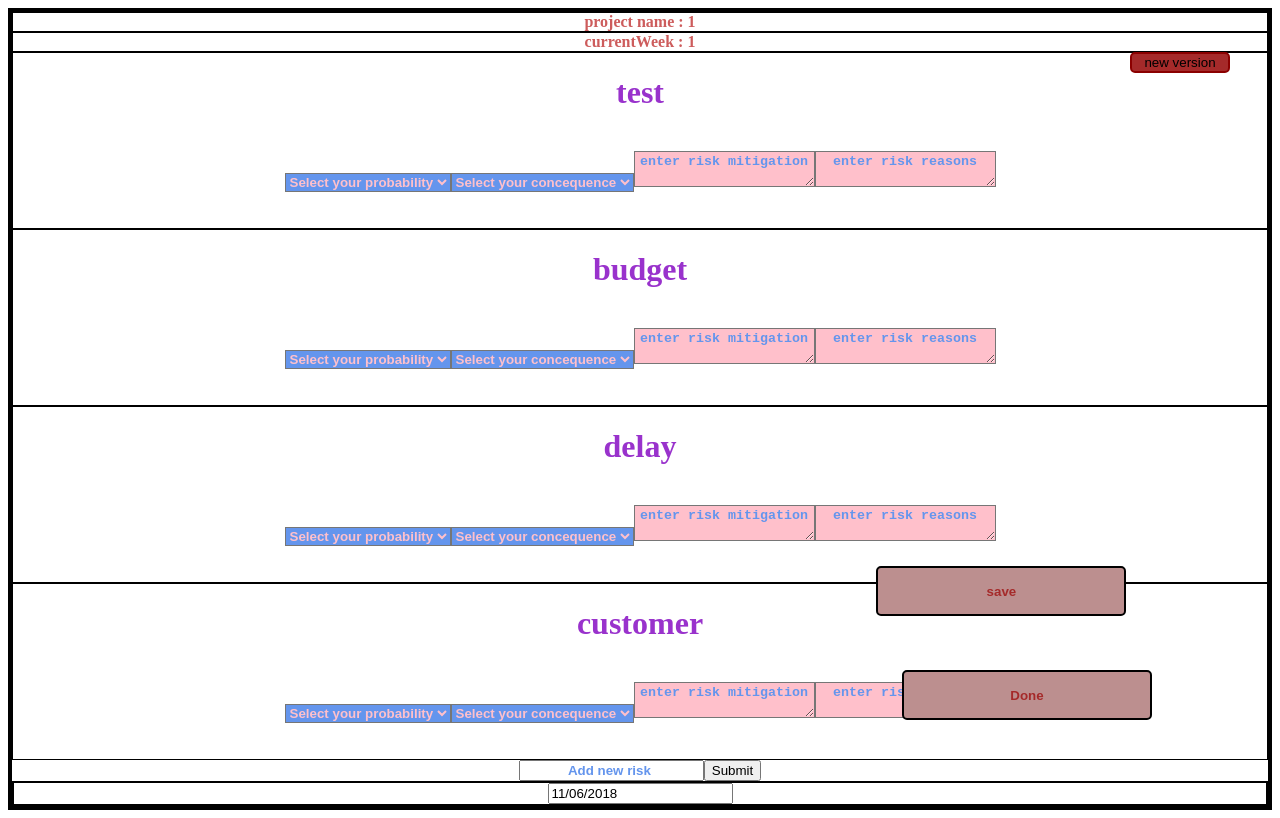
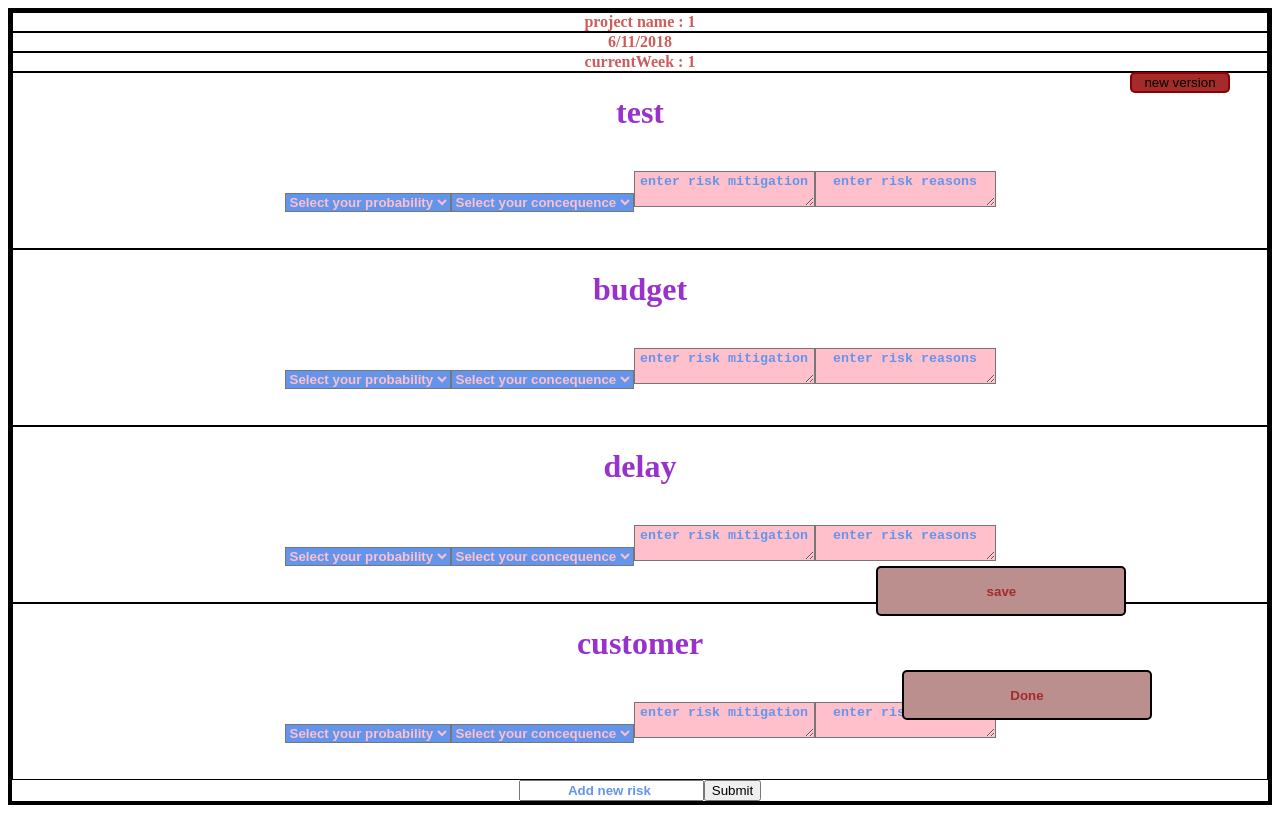
Before and after one commit to GamlielChemla/FinalRisk, a React (Create React App) app: page /Project/1 in a window 1280 px wide. Built offline with nearby package versions, Linux system fonts and the light colour scheme; no server answers.

Commit message:
before merging otherone

```diff
--- a/src/contener/Project/Project.js
+++ b/src/contener/Project/Project.js
@@ -18,7 +18,6 @@ import NewRisk from "../../components/NewRisk/NewRisk";
 
 import {Funcs} from "./AllFuncs"
 
-import DatePicker from "react-datepicker";
 
 
 
@@ -61,13 +60,13 @@ class Project extends Funcs {
     totalRisk: 0,
     week: 1,
     lastWeek:1,
-    startDate: new Date(),
-    startDay: null,
-    startMonth: null,
-    startYear: null
+    myDate: 0,
+
     };
 
   componentDidMount() {
+   this.dateHandler()
+
     axios
       .get("/getCurrentWeek/" + this.props.match.params.projectName)
       .then(res => {
@@ -195,7 +194,7 @@ class Project extends Funcs {
 
 
 
-    let toSend = { data: this.state.data, projectName: this.state.projectName,week: this.state.week,risksLength:this.state.risksLength, totalRisk : this.state.totalRisk, lastWeek : this.state.lastWeek  }
+    let toSend = { data: this.state.data, projectName: this.state.projectName,week: this.state.week,risksLength:this.state.risksLength, totalRisk : this.state.totalRisk, lastWeek : this.state.lastWeek, myDate :this.state.myDate}
 
 
     if (this.state.totalRisk >0 ){
@@ -237,7 +236,10 @@ class Project extends Funcs {
   };
 
   nextWeekFunc = async () => {
+
+
     await this.setState({ week: this.state.week + 1 });
+
 
     await axios
       .get(
@@ -256,19 +258,24 @@ class Project extends Funcs {
 
   newVersion = async () => {
 
-    this.setState({ week: this.state.week + 1 });
+     this.setState({ week: this.state.week + 1 });
 
-    this.setState({ lastWeek: this.state.week+ 1 });
+     this.setState({ lastWeek: this.state.week+ 1 });
+
+     this.dateHandler()
+
 
   };
 
-  handleChange = (date) => {
-    this.setState({
-      startDate: date,
-      startDay: date.getDate(),
-      startMonth: date.getMonth() + 1,
-      startYear: date.getFullYear()
-    })}
+  dateHandler = () =>{
+    let d = new Date();
+
+    let date = `${d.getDate()}/${d.getMonth()+1}/${d.getFullYear()}`
+
+    this.setState({myDate:date})
+
+  }
+
 
   render() {
     const mySelectsList = this.state.risks.map((item, index) => (
@@ -339,12 +346,15 @@ class Project extends Funcs {
     if (this.state.totalRisk !== null && this.state.totalRisk >0 )  {
       totalRisk = <div> Total Risk : {this.state.totalRisk} </div>;
     }
+
+
     return (
       <div className="App">
 
         <div> project name : {this.state.projectName}</div>
+        <div> {this.state.myDate} </div>
+        <div> currentWeek : {this.state.week} </div>
         {totalRisk}
-        <div> currentWeek : {this.state.week} </div>
 
         {previous}
         {nextbtn}
@@ -352,11 +362,7 @@ class Project extends Funcs {
         {showAddNewRisk}
         {saveBtn}
 
-         <DatePicker
-          selected={this.state.startDate}
 
-          onChange={this.handleChange}
-        />
 
         <Link to={"/"}>
           <button className="Done" type="submit">
```
Also changed, not shown: 2 other files (tests, documents, lock files or other folders).
